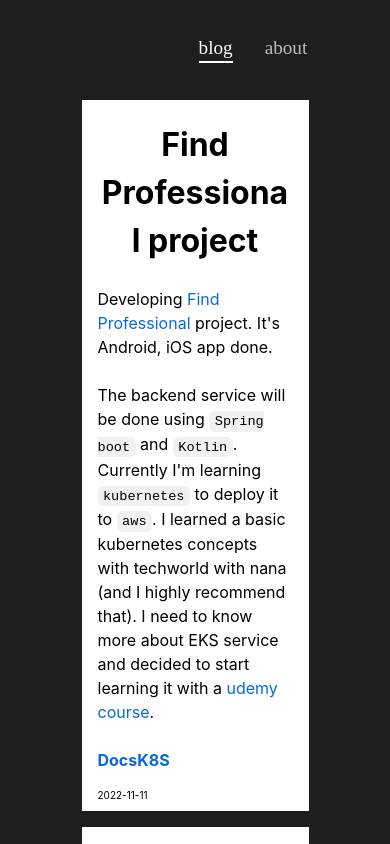
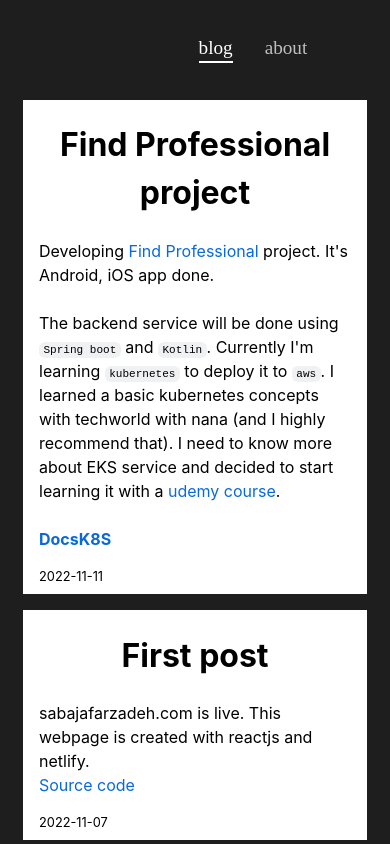
Before and after one commit to hulkdx/sabajafarzadeh.com, a React app: page / in a window 390 px wide. Built offline with nearby package versions, Linux system fonts and the light colour scheme.

Commit message:
Fixed phone font-size issue

```diff
--- a/index.html
+++ b/index.html
@@ -1,12 +1,16 @@
 <!DOCTYPE html>
 <html lang="en">
+
 <head>
   <meta charset="utf-8" />
+  <meta name="viewport" content="width=device-width, initial-scale=1" />
   <link href="https://fonts.googleapis.com/css?family=Noto+Serif" rel="stylesheet" />
   <title>Saba Jafarzadeh</title>
 </head>
 
 <body>
+  <noscript>You need to enable JavaScript to run this app.</noscript>
   <div id="root"></div>
 </body>
+
 </html>
--- a/src/components/pages/blog/BlogPage.css
+++ b/src/components/pages/blog/BlogPage.css
@@ -2,7 +2,7 @@
   display: flex;
   flex-direction: column;
   align-items: center;
-  /* background-color: white; */
+  height: 100vh;
 }
 
 .blog {
@@ -23,20 +23,20 @@
   white-space: pre-line;
   font-family: -apple-system, BlinkMacSystemFont, 'Segoe UI', Helvetica, Arial, sans-serif,
     'Apple Color Emoji', 'Segoe UI Emoji';
-  font-size: 16px;
+  font-size: 1em;
   line-height: 1.5;
   word-wrap: break-word;
 }
 
 .blog-date {
   margin-bottom: 8px;
-  font-size: x-small;
+  font-size: 0.8em;
 }
 
 .blog {
   font-family: -apple-system, BlinkMacSystemFont, 'Segoe UI', Helvetica, Arial, sans-serif,
     'Apple Color Emoji', 'Segoe UI Emoji';
-  font-size: 16px;
+  font-size: 1em;
   line-height: 1.5;
   word-wrap: break-word;
 }
@@ -53,3 +53,15 @@
   color: #0969da;
   text-decoration: none;
 }
+
+@media (min-width: 320px) and (max-width: 480px) {
+  .blog {
+    width: 80%;
+  }
+}
+
+@media (min-width: 480px) and (max-width: 1200px) {
+  .blog {
+    width: 70%;
+  }
+}
```
Lines whose indentation alone changed are shown as unchanged.
